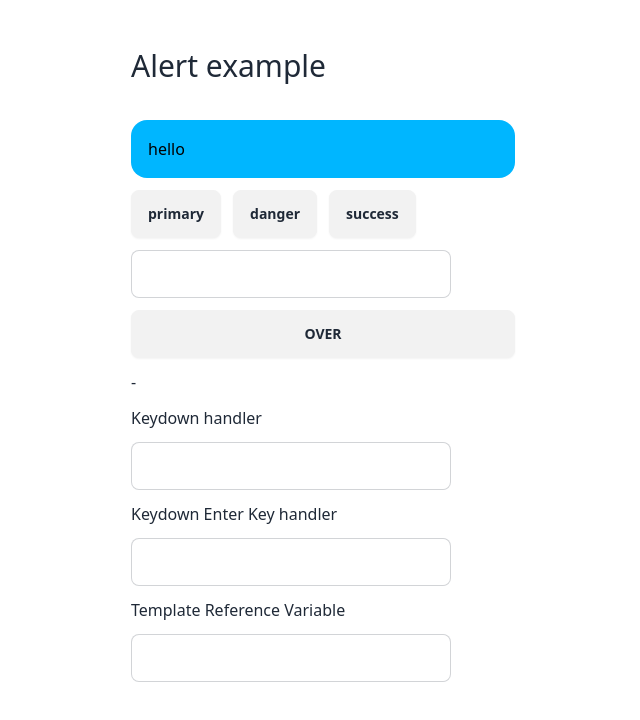
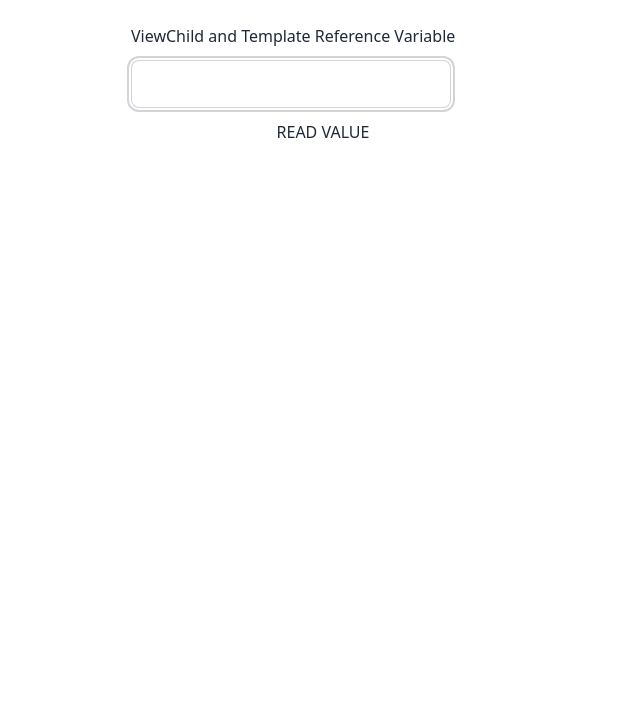
Before and after one commit to alelax/angular-evolution, an Angular app: page / in a window 1280 px wide. Shown: the top 720 px of the page, without its empty margins (317-957 px from the left). Built offline with nearby package versions, Linux system fonts and the light colour scheme.

Commit message:
viewChild and template reference

```diff
--- a/src/app/app.component.ts
+++ b/src/app/app.component.ts
@@ -1,4 +1,4 @@
-import { Component } from '@angular/core';
+import { Component, ElementRef, ViewChild } from '@angular/core';
 import { CommonModule } from '@angular/common';
 import { RouterOutlet } from '@angular/router';
 
@@ -19,60 +19,12 @@ type Coords = {
   template: `
     <div class="centred-page sm flex flex-col gap-3">
 
-      <!--START::Alert-example-->
-      <h1 class="page-title">Alert example</h1>
-
-      <div
-        class="alert"
-        [ngClass]="{
-        'alert-info': alert.type === 'primary',
-        'alert-error': alert.type === 'danger',
-        'alert-success': alert.type === 'success',
-      }"
-      >
-        {{ alert.msg }}
-      </div>
-
-      <div class="flex gap-3">
-        <button class="btn" (click)="alert = { msg: 'hello 1', type: 'primary' }">primary</button>
-        <button class="btn" (click)="alert = { msg: 'hello 2', type: 'danger' }">danger</button>
-        <button class="btn" (click)="alert = { msg: 'hello 3', type: 'success' }">success</button>
-      </div>
-
-      <input type="text">
-      <!--END::Alert-example-->
-
-      <!--START::Tooltop-example-->
-      <button
-        class="btn"
-        (mousemove)="show($event)"
-        (mouseout)="hide()"
-      >
-        OVER
-      </button>
-
-      <div>{{ position?.x }} - {{ position?.y }}</div>
-
-      <div
-        class="absolute bg-black text-white p-3 rounded-xl pointer-events-none"
-        [style.left.px]="position?.x"
-        [style.top.px]="position?.y"
-        [hidden]="!position"
-      >
-        TOOLTIP
-      </div>
-      <!--END::Tooltop-example-->
-
-      <!--START::keyevent-example-->
-      <label>Keydown handler</label>
-      <input type="text" (keydown)="keydownHandler($event)">
-      <label>Keydown Enter Key handler</label>
-      <input type="text" (keydown.enter)="keydownEnterHandler($event)">
-      <!--END::keyevent-example-->
 
       <!--START::Template-reference-variable-example-->
-      <label>Template Reference Variable</label>
-      <input type="text" (keydown.enter)="readInputValue(inputTempRefVar)" #inputTempRefVar >
+      <label>ViewChild and Template Reference Variable</label>
+      <input type="text" (keydown.enter)="keydownHandler()" #input>
+
+      <button (click)="read(input)">READ VALUE</button>
       <!--END::Template-reference-variable-example-->
 
     </div>
@@ -86,52 +38,26 @@ type Coords = {
 })
 export class AppComponent {
 
-  position: Coords | null = null;
+  @ViewChild('input') myInput: ElementRef<HTMLInputElement> | undefined;
 
-  alert: Alert = {
-    msg: 'hello',
-    type: 'primary'
+  constructor() {
+    setTimeout(() => {
+      console.log('on constructor: ', this.myInput?.nativeElement.value);
+      this.myInput?.nativeElement.focus();
+    }, 2000)
   }
 
-  show(event: MouseEvent) {
-    this.position = {
-      x: event.clientX + 10,
-      y: event.clientY + 10
-    }
+  keydownHandler() {
+
+    const text = this.myInput?.nativeElement.value
+    const urlRegex = /^(https?|ftp):\/\/[^\s/$.?#].[^\s]*$/i;
+    const isUrlValid = text && urlRegex.test(text);
+
+    if (isUrlValid) window.open(text);
 
   }
 
-  hide() {
-    this.position = null
-  }
-
-
-  keydownHandler(event: KeyboardEvent) {
-
-    const text = (event.currentTarget as HTMLInputElement).value;
-    const urlRegex = /^(https?|ftp):\/\/[^\s/$.?#].[^\s]*$/i;
-    const isUrlValid = urlRegex.test(text);
-
-    if (event.key === 'Enter' && isUrlValid) {
-      window.open(text);
-    }
-
-  }
-
-
-  keydownEnterHandler(event: Event) {
-    const text = (event.target as HTMLInputElement).value;
-    const urlRegex = /^(https?|ftp):\/\/[^\s/$.?#].[^\s]*$/i;
-    const isUrlValid = urlRegex.test(text)
-
-    if (isUrlValid) window.open(text);
-  }
-
-  readInputValue(inputTempRefVar: HTMLInputElement) {
-    const text = inputTempRefVar.value;
-    const urlRegex = /^(https?|ftp):\/\/[^\s/$.?#].[^\s]*$/i;
-    const isUrlValid = urlRegex.test(text)
-
-    if (isUrlValid) window.open(text);
+  read(input: HTMLInputElement) {
+    console.log(this.myInput?.nativeElement.value)
   }
 }
```
